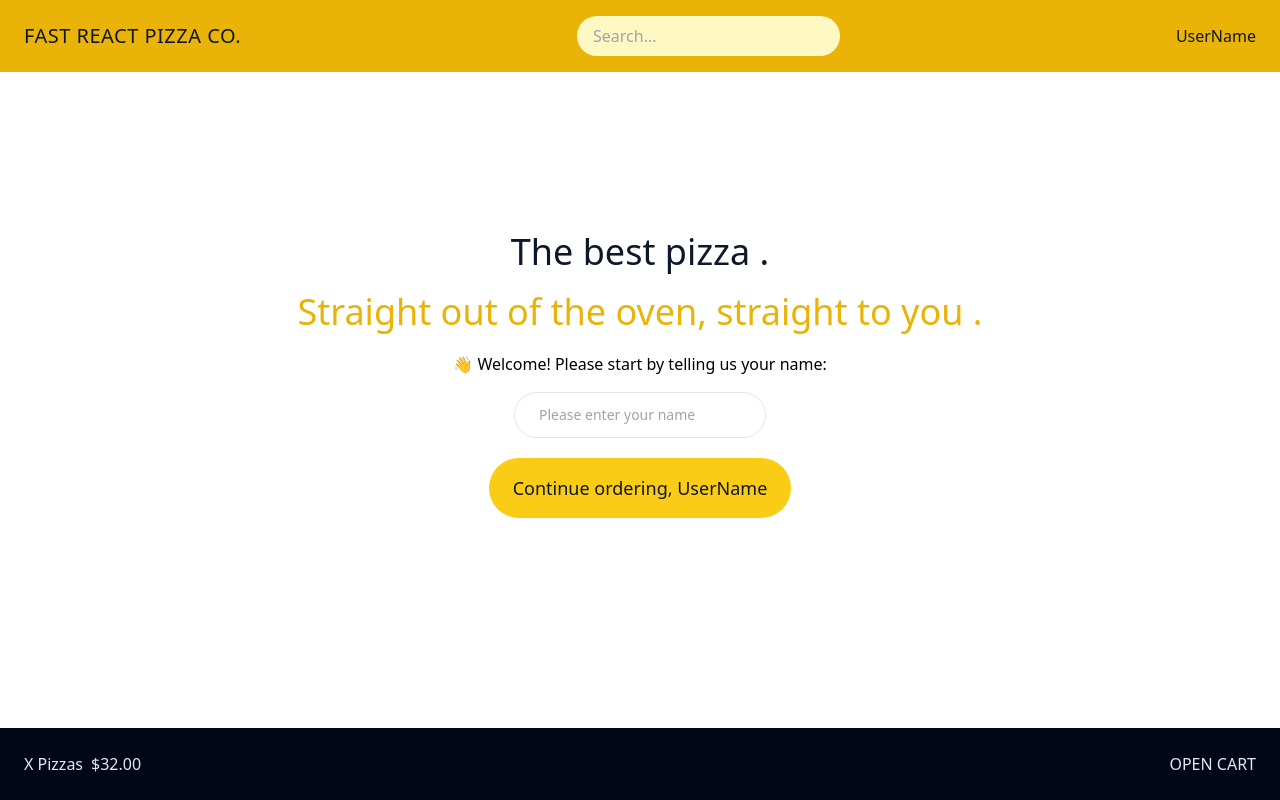
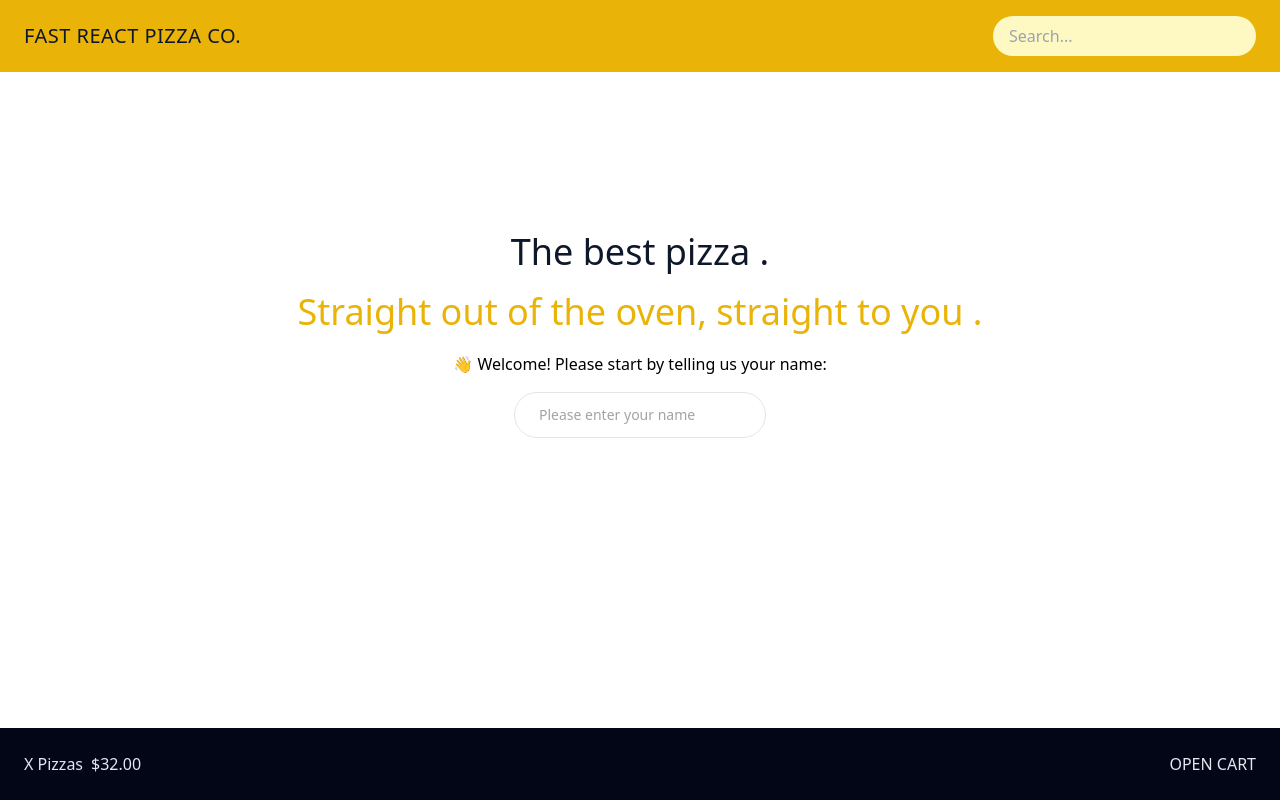
Before and after one commit to piklmateo/pizza-app-ReduxToolkit-ReactQuery, a React (Vite) app: page / in a window 1280 px wide. Built offline with nearby package versions, Linux system fonts and the light colour scheme.

Commit message:
Implemebnted userSlice and redux store

```diff
--- a/src/Layout/AppLayout.tsx
+++ b/src/Layout/AppLayout.tsx
@@ -4,9 +4,11 @@ import Header from "./Header";
 
 const AppLayout = () => {
   return (
-    <div className="grid h-screen grid-rows-[auto_1fr_auto]">
+    <div className="grid h-screen grid-rows-[auto_1fr_auto] ">
       <Header />
-      <Outlet />
+      <div className="overflow-y-scroll">
+        <Outlet />
+      </div>
       <Footer />
     </div>
   );
--- a/src/Layout/Header.tsx
+++ b/src/Layout/Header.tsx
@@ -1,4 +1,5 @@
 import { Link } from "react-router-dom";
+import Username from "./Username";
 
 const Header = () => {
   return (
@@ -13,7 +14,7 @@ const Header = () => {
         id="search"
         placeholder="Search..."
       />
-      <p className="hidden sm:block">UserName</p>
+      <Username />
     </div>
   );
 };
--- /dev/null
+++ b/src/Layout/Username.tsx
@@ -0,0 +1,8 @@
+import { useSelector } from "react-redux";
+
+const Username = () => {
+  const userName = useSelector((state: any) => state.user.name);
+  return <>{userName && <p className="hidden sm:block">{userName}</p>}</>;
+};
+
+export default Username;
--- a/src/components/Cart/Cart.tsx
+++ b/src/components/Cart/Cart.tsx
@@ -1,11 +1,14 @@
+import { useSelector } from "react-redux";
 import CartItem from "./CartItem";
 
 const Cart = () => {
+  const userName = useSelector((state: any) => state.user.name);
+
   return (
     <div className="space-y-5 p-4 sm:mx-auto max-w-[40rem]">
       <span className="text-blue-500 ">{"<- "}Back to menu</span>
       <div className="space-y-5">
-        <h1 className="font-medium text-2xl">Your cart, Matija</h1>
+        <h1 className="font-medium text-2xl">Your cart, {userName}</h1>
         <CartItem />
         <div className="space-x-4">
           <button className="hover:bg-yellow-300 hover:transition-colors px-4 py-2 uppercase font-medium rounded-full bg-yellow-400">
--- a/src/components/Main.tsx
+++ b/src/components/Main.tsx
@@ -1,28 +1,49 @@
+import { FormEvent, useState } from "react";
+import { useDispatch, useSelector } from "react-redux";
 import { useNavigate } from "react-router";
+import { updateName, User } from "../store/userSlice/userSlice";
 
 const Main = () => {
+  const [name, setName] = useState<string>("");
   const navigate = useNavigate();
+  const userName = useSelector((state: any) => state.user.name);
+  const dispatch = useDispatch();
+
+  const handleSubmit = (e: FormEvent) => {
+    e.preventDefault();
+    dispatch(updateName(name));
+    navigate("/menu");
+  };
+
   return (
     <main>
       <div className="mt-40 flex flex-col items-center justify-center gap-5 text-wrap text-center px-4">
         <h1 className="text-4xl text-slate-900">The best pizza .</h1>
         <h1 className="text-4xl text-yellow-500">Straight out of the oven, straight to you .</h1>
+        {!userName && (
           <div className="space-y-4">
             <h2>👋 Welcome! Please start by telling us your name:</h2>
+            <form onSubmit={handleSubmit}>
               <input
                 className="rounded-full border border-stone-200 px-4 py-2 text-sm transition-all duration-300 placeholder:text-stone-400 focus:outline-none focus:ring focus:ring-yellow-400 md:px-6 md:py-3"
                 type="text"
                 name="phone"
                 id="phone"
                 placeholder="Please enter your name"
+                value={name}
+                onChange={(e) => setName(e.target.value)}
               />
+            </form>
           </div>
+        )}
+        {userName && (
           <button
             onClick={() => navigate("/menu")}
             className="rounded-full bg-yellow-400 px-6 py-4 text-lg text-slate-900 transition-all hover:bg-yellow-300"
           >
-          Continue ordering, UserName
+            Continue ordering, {userName ? userName : "Customer"}
           </button>
+        )}
       </div>
     </main>
   );
--- a/src/components/Menu/MenuItem.tsx
+++ b/src/components/Menu/MenuItem.tsx
@@ -26,7 +26,19 @@ const MenuItem = ({ menuItem }: MenuItemProps) => {
         </div>
         <div className="flex justify-between items-center">
           <span>{menuItem.soldOut ? "Sold out" : "$" + menuItem.unitPrice}</span>
-          <button className="rounded-full bg-yellow-300 text-slate-950 px-4 py-2">Add to card</button>
+          {/*<button className="rounded-full bg-yellow-400 text-slate-950 px-4 py-2">Add to card</button>*/}
+          <div className="flex gap-2 items-center ">
+            <button className="inline-block  rounded-full bg-yellow-400 font-semibold uppercase tracking-wide text-stone-800 transition-colors duration-300 hover:bg-yellow-300 focus:bg-yellow-300 focus:outline-none focus:ring focus:ring-yellow-300 focus:ring-offset-2 disabled:cursor-not-allowed px-2.5 py-1 md:px-3.5 md:py-2 text-sm">
+              -
+            </button>
+            <span className="font-bold">1</span>
+            <button className="inline-block rounded-full bg-yellow-400 font-semibold uppercase tracking-wide text-stone-800 transition-colors duration-300 hover:bg-yellow-300 focus:bg-yellow-300 focus:outline-none focus:ring focus:ring-yellow-300 focus:ring-offset-2 disabled:cursor-not-allowed px-2.5 py-1 md:px-3.5 md:py-2 text-sm">
+              +
+            </button>
+            <button className="rounded-full bg-yellow-400 text-slate-950 px-2.5 py-1 uppercase font-semibold text-sm">
+              Delete
+            </button>
+          </div>
         </div>
       </div>
     </div>
--- a/src/main.tsx
+++ b/src/main.tsx
@@ -1,10 +1,14 @@
-import { StrictMode } from 'react'
-import { createRoot } from 'react-dom/client'
-import App from './App.tsx'
-import './index.css'
+import { StrictMode } from "react";
+import { createRoot } from "react-dom/client";
+import { Provider } from "react-redux";
+import store from "./store/store";
+import App from "./App.tsx";
+import "./index.css";
 
-createRoot(document.getElementById('root')!).render(
+createRoot(document.getElementById("root")!).render(
   <StrictMode>
-    <App />
-  </StrictMode>,
-)
+    <Provider store={store}>
+      <App />
+    </Provider>
+  </StrictMode>
+);
--- /dev/null
+++ b/src/store/cartSlice/cartSlice.ts
@@ -0,0 +1,3 @@
+import { createSlice } from "@reduxjs/toolkit";
+
+const initialState = {};
--- /dev/null
+++ b/src/store/store.ts
@@ -0,0 +1,12 @@
+import { configureStore } from "@reduxjs/toolkit";
+import userReducer from "./userSlice/userSlice";
+
+const store = configureStore({
+  reducer: {
+    user: userReducer,
+  },
+});
+
+export type RootState = ReturnType<typeof store.getState>;
+export type AppDispatch = typeof store.dispatch;
+export default store;
--- /dev/null
+++ b/src/store/userSlice/userSlice.ts
@@ -0,0 +1,22 @@
+import { createSlice } from "@reduxjs/toolkit";
+
+export interface User {
+  name: string;
+}
+
+const initialState: User = {
+  name: "",
+};
+
+const userSlice = createSlice({
+  name: "user",
+  initialState: initialState,
+  reducers: {
+    updateName(state, action) {
+      state.name = action.payload;
+    },
+  },
+});
+
+export const { updateName } = userSlice.actions;
+export default userSlice.reducer;
```
Lines whose indentation alone changed are shown as unchanged.
